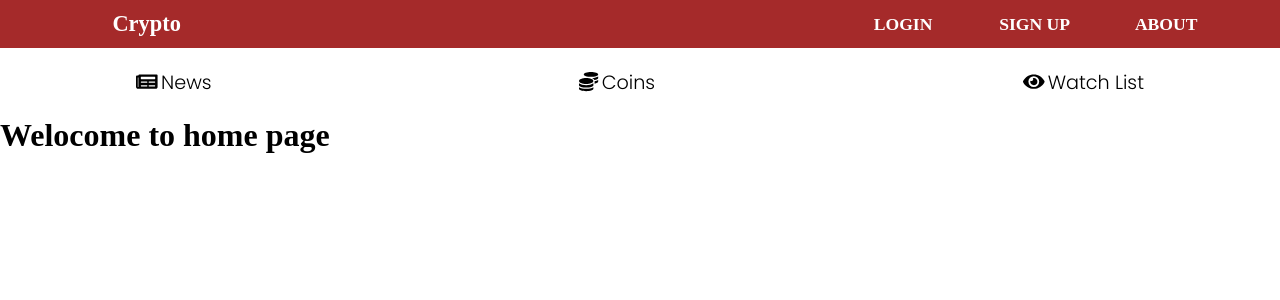
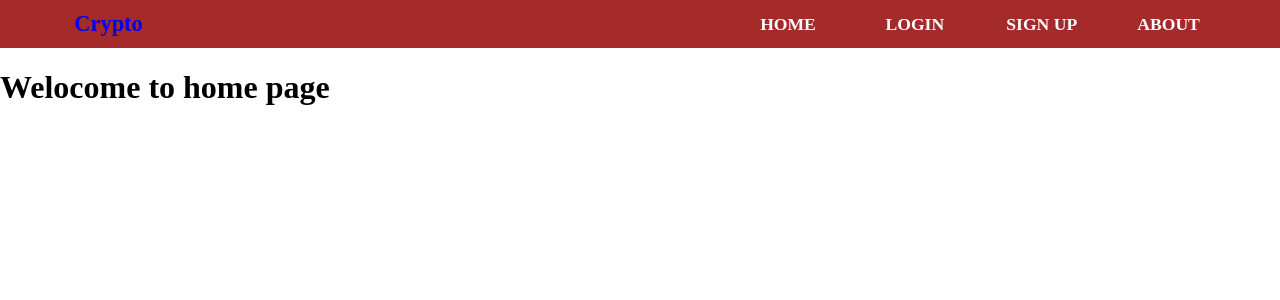
Before and after one commit to SanskritiKhatiyan/crypto-app, a React (Create React App) app in the folder frontend/: page / in a window 1280 px wide. Shown: the top 300 px of the page. Built offline with nearby package versions, Linux system fonts and the light colour scheme.

Commit message:
navbar changes

```diff
--- a/frontend/src/components/Navbar/Navbar.css
+++ b/frontend/src/components/Navbar/Navbar.css
@@ -8,14 +8,16 @@
 
 .nav-main
 {
+    position: fixed;
     background-color: brown;
     width: 100%;
     height:3rem;
     display:grid;
-    grid-template-columns: 3rem 1fr 3fr 2fr 3rem;
+    grid-template-columns: 3rem 1fr 3fr 3fr 3rem;
 }
 .logo
 {
+
     justify-content: center;
     align-items: center;
     display: flex;
@@ -24,7 +26,7 @@
     font-weight: bold;
     /* padding:10px 12px; */
     /* padding-left: 15px; */
-    grid-column: 2/3;
+    grid-column:1/3;
     color: white;
 
 }
@@ -33,7 +35,7 @@
 {
     grid-column:4/5;
     display: grid;
-    grid-template-columns: 1fr 1fr 1fr;
+    grid-template-columns: 1fr 1fr 1fr 1fr;
     justify-content: center;
     align-items: center;
     padding:0;
@@ -67,3 +69,8 @@
     justify-content: center;
     align-items: center;
 }
+
+.hamburger-menu
+{
+    display:flex;
+}
--- a/frontend/src/components/Navbar/Navbar.js
+++ b/frontend/src/components/Navbar/Navbar.js
@@ -1,7 +1,14 @@
 // import React from "react";
 // import "./Navbar.css";
 // import "bootstrap/dist/css/bootstrap.css";
-// import { NavLink } from "react-router-dom";
+import { Link,NavLink } from "react-router-dom";
+import { FontAwesomeIcon } from '@fortawesome/react-fontawesome'
+import { faCoffee } from '@fortawesome/free-solid-svg-icons'
+
+
+
+
+
 
 // const Navbar = () => {
 //   return (
@@ -63,20 +70,26 @@
 
   const NavMenuItems = [
     {
-      id: "1",
-      url: "#",
+      id:"1",
+      url:"/Home",
+      menu:"HOME",
+      cname:"nav-menu"
+    },
+    {
+      id: "2",
+      url: "/Login",
       menu: "LOGIN",
       cname: "nav-menu",
     },
 
     {
-      id: "2",
-      url: "#",
+      id: "3",
+      url: "/Signup",
       menu: "SIGN UP",
       cname: "nav-menu",
     },
     {
-      id: "3",
+      id: "4",
       url: "#",
       menu: "ABOUT",
       cname: "nav-menu",
@@ -85,19 +98,28 @@
   return (
     <div>
       <nav className="nav-main">
-        <label className="logo">Crypto </label>
+        <label className="logo">
+          <NavLink to="/Home">Crypto </NavLink>
+        </label>
 
         {/* <NavIcon/> */}
         <ul className="nav-items">
           {NavMenuItems.map(({ id, url, cname, menu }) => (
+
             <li>
-              <a className={cname} href={url} >
-                {menu}
-              </a>
+
+
+                <NavLink to={url} className={cname}>{menu}</NavLink>
+
             </li>
           ))}
         </ul>
+        <div className="hamburger-menu">
 
+          <FontAwesomeIcon icon={["fas", "coffee"]} />
+
+
+        </div>
       </nav>
     </div>
   );
```
Also changed, not shown: 2 other files (tests, documents, lock files or other folders).
